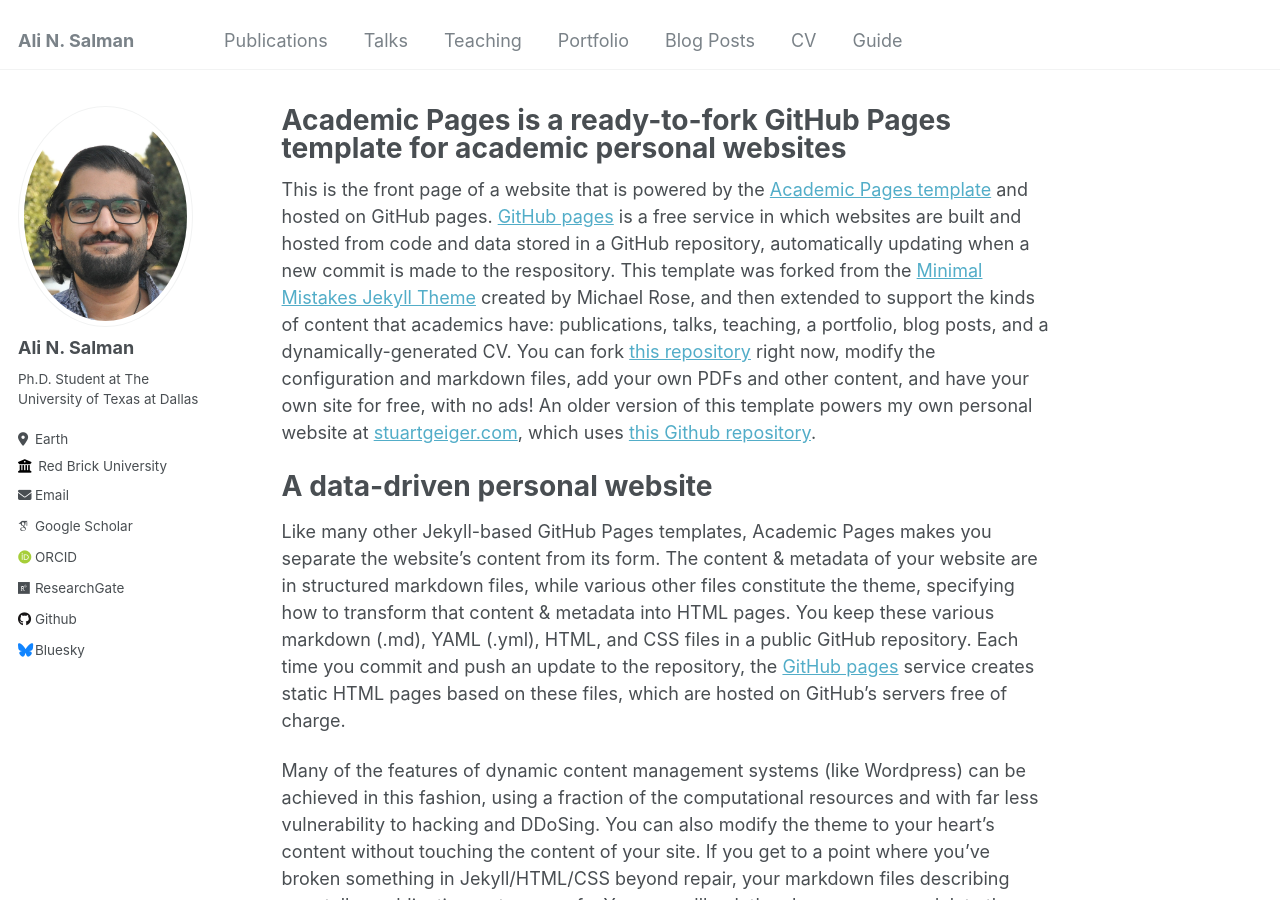
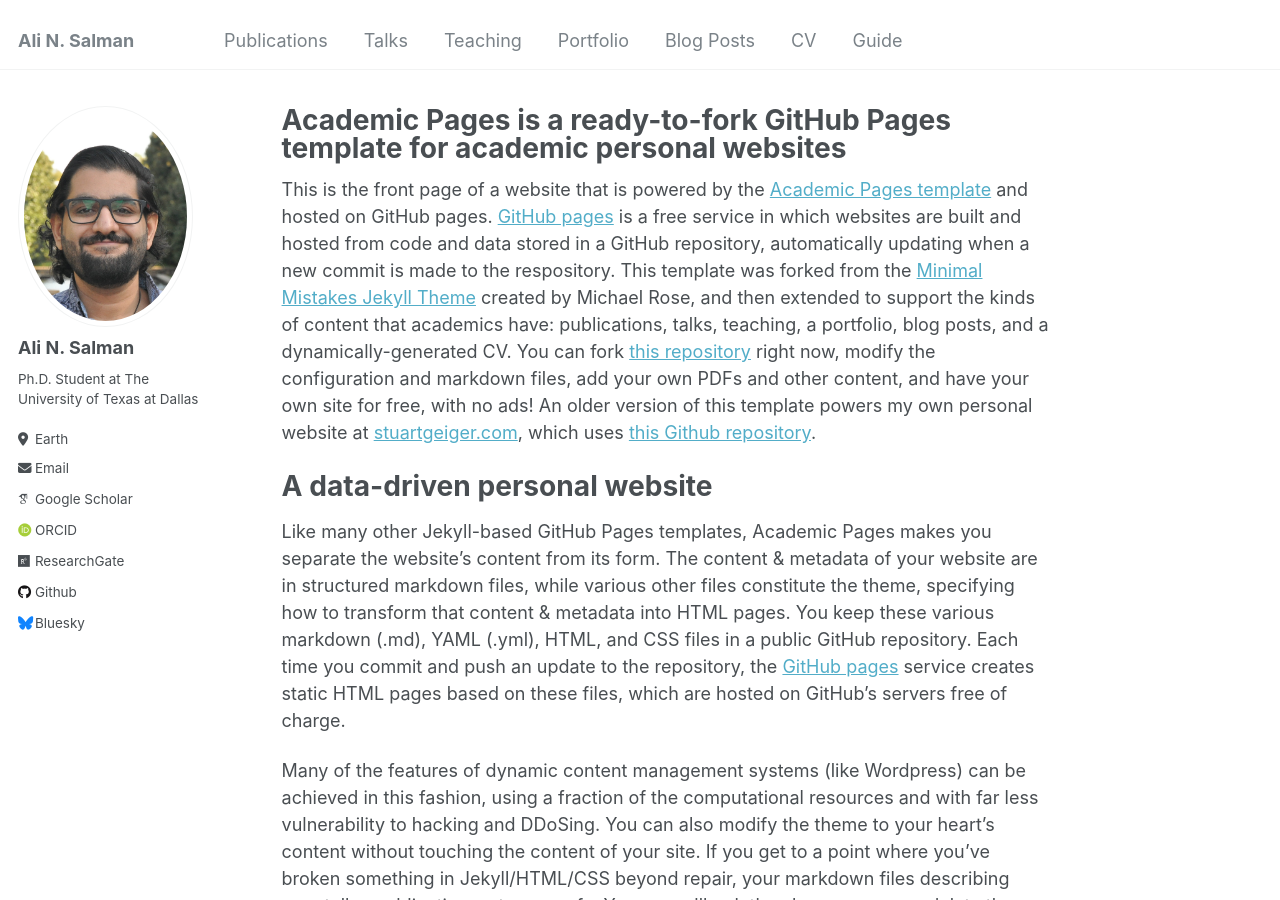
Before and after one commit to 3loi/3loi, a Jekyll site: the page built from _pages/about.md, in a window 1280 px wide and 900 px high. Built offline with Jekyll 4.4.1, drawn with Linux system fonts in a browser that asks for light colours; some web fonts are replaced.

Commit message:
Update _config.yml

```diff
--- a/_config.yml
+++ b/_config.yml
@@ -25,7 +25,7 @@ author:
   name             : "Ali N. Salman"
   bio              : "Ph.D. Student at The University of Texas at Dallas"
   location         : "Earth"
-  employer         : "Red Brick University"
+  employer         : #"University of Texas at Dallas"
   uri              : # URL
   email            : "Ali.Salman@utdallas.edu"
 
@@ -37,6 +37,7 @@ author:
   semantic         : # URL
   pubmed           :
   researchgate     : "https://www.researchgate.net/profile/Ali-Salman-11"
+  huggingface      : "https://huggingface.co/3loi"
 
   # Repositories and software development
   bitbucket        : # Username - Update with your username on the site
```
